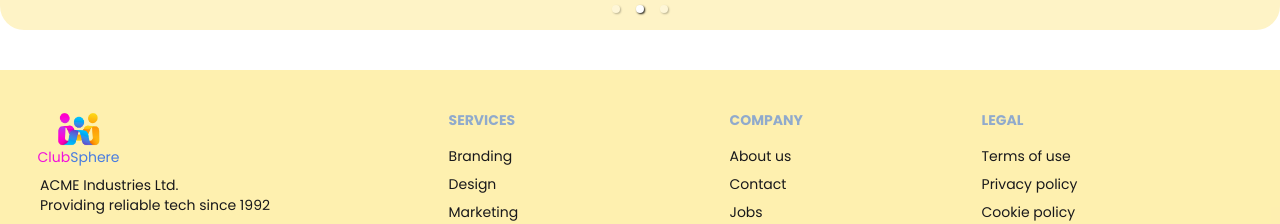
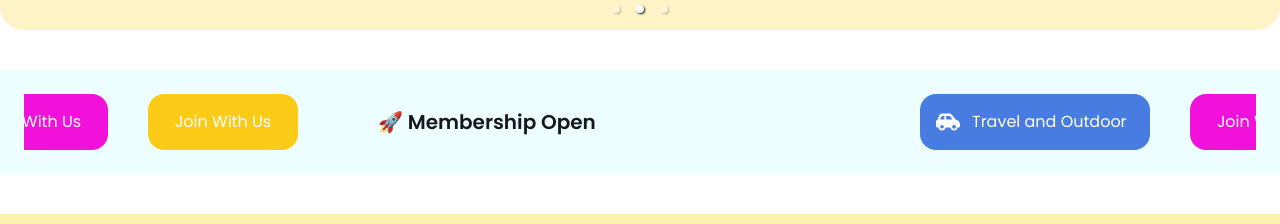
Before and after one commit to Aklima773/clubshpere, a React (Vite) app: page / in a window 1280 px wide. Shown: the part 556-780 px from the top of the page. Built offline with nearby package versions, Linux system fonts and the light colour scheme; no server answers.

Commit message:
category marquee add

```diff
--- a/package.json
+++ b/package.json
@@ -17,6 +17,7 @@
     "firebase-admin": "^13.6.0",
     "react": "^19.2.0",
     "react-dom": "^19.2.0",
+    "react-fast-marquee": "^1.6.5",
     "react-hook-form": "^7.68.0",
     "react-icons": "^5.5.0",
     "react-lottie": "^1.2.10",
--- /dev/null
+++ b/src/Components/MarqueeSlider/MarqueeSlider.jsx
@@ -0,0 +1,20 @@
+import React from 'react';
+import Marquee from "react-fast-marquee";
+import { FaCarSide } from 'react-icons/fa6';
+
+const MarqueeSlider = () => {
+    return (
+        <div className='bg-cyan-50 p-6 mb-10'>
+                <Marquee speed={60} pauseOnHover gradient={false}>
+      <div className='bg-primary text-white text-center w-[230px] p-4 rounded-2xl mr-10 flex jistify-center items-center gap-3'>
+        <div className='icon'><FaCarSide size={24}/></div>
+        <div className='text'><h1>Travel and Outdoor</h1></div> </div>
+      <div className='bg-secondary text-white text-center w-[150px] p-4 rounded-2xl mr-10'>Join With Us</div>
+      <div className='bg-neutral text-white text-center w-[150px] p-4 rounded-2xl mr-10'>Join With Us</div>
+      <span className="mx-10 text-xl font-semibold">🚀 Membership Open</span>
+    </Marquee>
+        </div>
+    );
+};
+
+export default MarqueeSlider;
--- a/src/Pages/Home/Home.jsx
+++ b/src/Pages/Home/Home.jsx
@@ -4,11 +4,14 @@ import { Carousel } from 'react-responsive-carousel';
 import BannerSection from '../../Components/Banner/BannerSection';
 import ReactDOM from 'react-dom';
 import "react-responsive-carousel/lib/styles/carousel.min.css";
+import MarqueeSlider from '../../Components/MarqueeSlider/MarqueeSlider';
 
 const Home = () => {
     return (
         <>
+
        <BannerSection></BannerSection>
+       <MarqueeSlider></MarqueeSlider>
         </>
     );
 };
```
Also changed, not shown: 1 other file (tests, documents, lock files or other folders).
